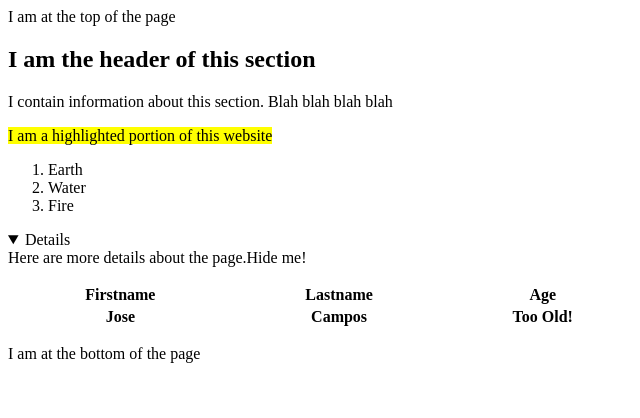
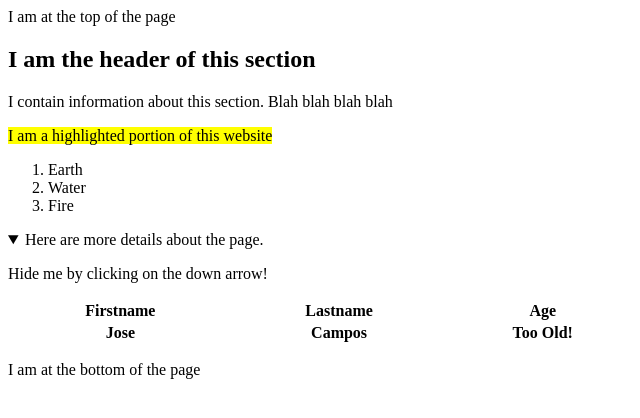
Before and after one commit to j-campos6/semantic-elements, a plain HTML site: page index.html in a window 1280 px wide. Shown: the whole page, without its empty margins (0-640 px from the left). Drawn offline with Linux system fonts and the light colour scheme.

Commit message:
corrected errors

```diff
--- a/index.html
+++ b/index.html
@@ -18,7 +18,8 @@
       <p style="page-break-before: always">
     </section>
     <details open>
-      Here are more details about the page.Hide me!
+      <summary>Here are more details about the page.</summary>
+      <p>Hide me by clicking on the down arrow!</p>
     </details>
     <p style="page-break-before: always">
     <table style="width:50%">
```
